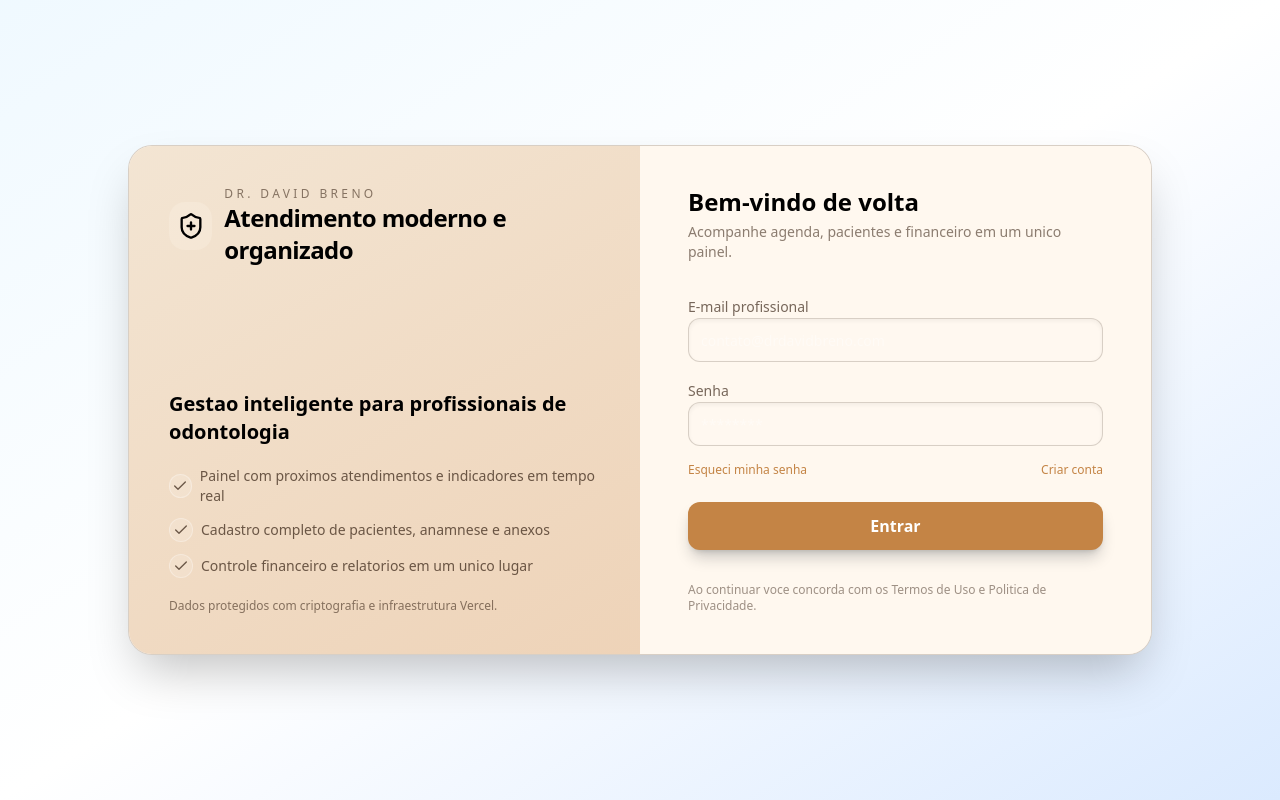
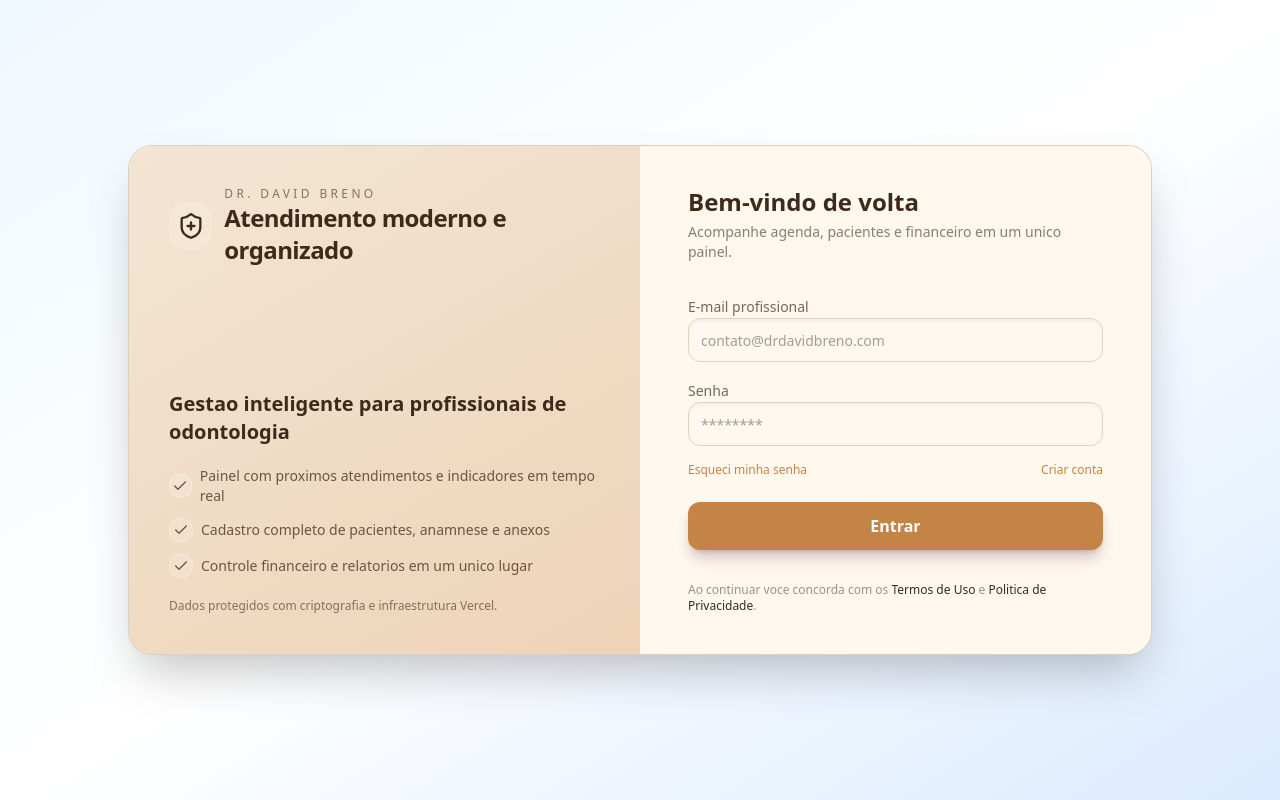
Before and after one commit to davidbreno/dr-david-plataforma-pac, a Next.js app: page /login in a window 1280 px wide. Built offline with nearby package versions, Linux system fonts and the light colour scheme.

Commit message:
style: atualizar estilos de componentes para melhor consistência visual e uso de variáveis de tema

```diff
--- a/app/(app)/inventory/cirurgia/page.tsx
+++ b/app/(app)/inventory/cirurgia/page.tsx
@@ -157,7 +157,7 @@ export default function SurgeryInventoryPage() {
             items.map((item) => (
               <div
                 key={item.id}
-                className="flex flex-col gap-3 rounded-2xl border border-white/10 bg-[#1f1f1f] p-4 shadow-inner shadow-black/30"
+                className="flex flex-col gap-3 rounded-2xl border border-[var(--border)] bg-surface p-4 shadow-inner"
               >
                 <div className="flex flex-col gap-1">
                   <span className="text-sm font-semibold text-white">{item.nome}</span>
--- a/app/(app)/inventory/dentistica/page.tsx
+++ b/app/(app)/inventory/dentistica/page.tsx
@@ -165,7 +165,7 @@ export default function RestorativeInventoryPage() {
             items.map((item) => (
               <div
                 key={item.id}
-                className="flex flex-col gap-3 rounded-2xl border border-white/10 bg-[#1f1f1f] p-4 shadow-inner shadow-black/30"
+                className="flex flex-col gap-3 rounded-2xl border border-[var(--border)] bg-surface p-4 shadow-inner"
               >
                 <div className="flex flex-col gap-1">
                   <span className="text-sm font-semibold text-white">{item.nome}</span>
--- a/app/globals.css
+++ b/app/globals.css
@@ -5,7 +5,7 @@
   --background: #f9f4ed;
   --background-gradient: linear-gradient(135deg, #fdf8f1 0%, #f3e5d3 100%);
   --background-muted: #f3e5d3;
-  --foreground: z#3d2a1b;
+  --foreground: #3d2a1b;
   --surface: #fff8f0;
   --surface-muted: #f1dec6;
   --surface-contrast: #eed3b8;
@@ -24,24 +24,24 @@
 
 [data-theme="dark"] {
   color-scheme: dark;
-  --background: #1b2731;
-  --background-gradient: linear-gradient(135deg, #243743 0%, #141f27 100%);
-  --background-muted: #222f39;
-  --foreground: #f3fbff;
-  --surface: #273540;
-  --surface-muted: #31414c;
-  --surface-contrast: #3a4c58;
-  --primary: #46e2bd;
-  --primary-foreground: #06221a;
-  --accent: #6af0ca;
-  --muted: #afc4cf;
-  --success: #4bdcb0;
-  --warning: #f5c978;
-  --danger: #f7948b;
-  --border: #3d5060;
-  --foreground-rgb: 243 251 255;
-  --surface-rgb: 39 53 64;
-  --primary-rgb: 70 226 189;
+  --background: #1d0714;
+  --background-gradient: linear-gradient(135deg, #2b0c1d 0%, #12040b 100%);
+  --background-muted: #240915;
+  --foreground: #f8edf2;
+  --surface: #2f0c1a;
+  --surface-muted: #3a1124;
+  --surface-contrast: #4c1530;
+  --primary: #c483a0;
+  --primary-foreground: #2a0613;
+  --accent: #e3c2d2;
+  --muted: #d3b3bf;
+  --success: #6ed9b8;
+  --warning: #f2c27a;
+  --danger: #f18a92;
+  --border: #4d1b2f;
+  --foreground-rgb: 248 237 242;
+  --surface-rgb: 47 12 26;
+  --primary-rgb: 196 131 160;
 }
 
 @theme inline {
@@ -170,11 +170,11 @@ body {
   }
 
   .shadow-sm {
-    --tw-shadow-color: rgba(23, 33, 41, 0.16);
+    --tw-shadow-color: rgba(76, 21, 48, 0.16);
   }
 
   .shadow-lg {
-    --tw-shadow-color: rgba(23, 33, 41, 0.22);
+    --tw-shadow-color: rgba(76, 21, 48, 0.24);
   }
 }
 
--- a/app/not-found.tsx
+++ b/app/not-found.tsx
@@ -1 +1,20 @@
-export default function NotFound(){return (<div style={{padding:'40px',textAlign:'center'}}><h1 style={{fontSize:24}}>Página não encontrada</h1><p style={{opacity:.7}}>Voltar para <a href='/' style={{textDecoration:'underline'}}>início</a>.</p></div>);}
+import Link from "next/link";
+
+export default function NotFound() {
+  return (
+    <div className="flex min-h-[60vh] flex-col items-center justify-center gap-4 text-center">
+      <h1 className="text-2xl font-semibold text-[var(--foreground)]">
+        Página não encontrada
+      </h1>
+      <p className="max-w-md text-sm text-[color:rgb(var(--foreground-rgb)/0.65)]">
+        O endereço acessado não existe ou foi movido. Escolha outra opção no menu ou volte para o início.
+      </p>
+      <Link
+        href="/"
+        className="inline-flex items-center justify-center rounded-xl bg-primary px-5 py-2 text-sm font-semibold text-[var(--primary-foreground)] shadow-md transition hover:bg-primary/90"
+      >
+        Voltar para início
+      </Link>
+    </div>
+  );
+}
--- a/src/components/providers/theme-provider.tsx
+++ b/src/components/providers/theme-provider.tsx
@@ -23,8 +23,7 @@ function getInitialTheme(): Theme {
     return stored;
   }
 
-  const prefersDark = window.matchMedia("(prefers-color-scheme: dark)").matches;
-  return prefersDark ? "dark" : "light";
+  return "light";
 }
 
 export function ThemeProvider({ children }: { children: React.ReactNode }) {
--- a/src/components/ui/button.tsx
+++ b/src/components/ui/button.tsx
@@ -11,13 +11,13 @@ const buttonVariants = cva(
         primary:
           "bg-primary text-[var(--primary-foreground)] shadow-lg hover:bg-primary/90 focus-visible:ring-primary/40",
         secondary:
-          "border border-white/20 bg-surface-muted text-white hover:border-white/30 hover:bg-surface focus-visible:ring-primary/35",
+          "border border-[var(--border)] bg-surface text-[var(--foreground)] shadow-sm hover:bg-surface-muted focus-visible:ring-primary/35",
         ghost:
-          "bg-transparent text-accent hover:bg-white/10 hover:text-white focus-visible:ring-primary/35",
+          "bg-transparent text-[color:rgb(var(--foreground-rgb)/0.7)] hover:bg-[color:rgb(var(--foreground-rgb)/0.08)] hover:text-[var(--foreground)] focus-visible:ring-primary/35",
         destructive:
           "bg-danger text-white shadow-sm hover:bg-danger/90 focus-visible:ring-danger/40",
         outline:
-          "border border-white/30 bg-transparent text-white hover:bg-white/10 focus-visible:ring-primary/35",
+          "border border-[var(--border)] bg-transparent text-[var(--foreground)] hover:bg-surface-muted focus-visible:ring-primary/35",
       },
       size: {
         sm: "h-9 px-3",
--- a/src/components/ui/card.tsx
+++ b/src/components/ui/card.tsx
@@ -5,7 +5,7 @@ export function Card({ className, ...props }: React.HTMLAttributes<HTMLDivElemen
   return (
     <div
       className={cn(
-        "rounded-3xl border border-white/10 bg-surface p-6 shadow-[0_18px_36px_rgba(23,33,41,0.25)] transition-colors hover:border-white/15 hover:bg-surface-muted",
+        "rounded-3xl border border-[var(--border)] bg-surface p-6 shadow-[0_18px_36px_rgba(76,21,48,0.22)] transition-colors hover:border-[rgba(196,131,160,0.45)] hover:bg-surface-muted",
         className,
       )}
       {...props}
--- a/src/components/ui/input.tsx
+++ b/src/components/ui/input.tsx
@@ -9,7 +9,7 @@ export const Input = React.forwardRef<HTMLInputElement, InputProps>(
       <input
         type={type}
         className={cn(
-          "h-11 w-full rounded-xl border border-white/20 bg-white px-3 text-sm text-white shadow-inner transition placeholder:text-white/40 focus:border-primary/60 focus:outline-none focus:ring-2 focus:ring-primary/25 disabled:cursor-not-allowed disabled:bg-white/80",
+          "h-11 w-full rounded-xl border border-[var(--border)] bg-surface px-3 text-sm text-[var(--foreground)] shadow-inner shadow-black/5 transition placeholder:text-[color:rgb(var(--foreground-rgb)/0.45)] focus:border-primary/50 focus:outline-none focus:ring-2 focus:ring-primary/20 disabled:cursor-not-allowed disabled:opacity-60",
           className,
         )}
         ref={ref}
--- a/src/components/ui/select.tsx
+++ b/src/components/ui/select.tsx
@@ -9,7 +9,7 @@ export const Select = React.forwardRef<HTMLSelectElement, SelectProps>(
       <select
         ref={ref}
         className={cn(
-          "h-11 w-full rounded-xl border border-white/10 bg-[#1b1b1b] px-3 text-sm text-white shadow-inner shadow-black/30 transition focus:border-primary/60 focus:outline-none focus:ring-2 focus:ring-primary/25 disabled:cursor-not-allowed disabled:bg-[#121212]",
+          "h-11 w-full rounded-xl border border-[var(--border)] bg-surface px-3 text-sm text-[var(--foreground)] shadow-inner shadow-black/5 transition focus:border-primary/50 focus:outline-none focus:ring-2 focus:ring-primary/20 disabled:cursor-not-allowed disabled:opacity-60",
           className,
         )}
         {...props}
--- a/src/components/ui/textarea.tsx
+++ b/src/components/ui/textarea.tsx
@@ -8,7 +8,7 @@ export const Textarea = React.forwardRef<HTMLTextAreaElement, TextareaProps>(
     return (
       <textarea
         className={cn(
-          "w-full rounded-xl border border-white/20 bg-white px-3 py-2 text-sm text-white shadow-inner transition placeholder:text-white/40 focus:border-primary/60 focus:outline-none focus:ring-2 focus:ring-primary/25 disabled:cursor-not-allowed disabled:bg-white/80",
+          "w-full rounded-xl border border-[var(--border)] bg-surface px-3 py-3 text-sm text-[var(--foreground)] shadow-inner shadow-black/5 transition placeholder:text-[color:rgb(var(--foreground-rgb)/0.45)] focus:border-primary/50 focus:outline-none focus:ring-2 focus:ring-primary/20 disabled:cursor-not-allowed disabled:opacity-60",
           className,
         )}
         ref={ref}
```
Also changed, not shown: app/(app)/inventory/implante/page.tsx (+6 -3 lines), src/components/layout/sidebar.tsx (+1 -14 lines).
